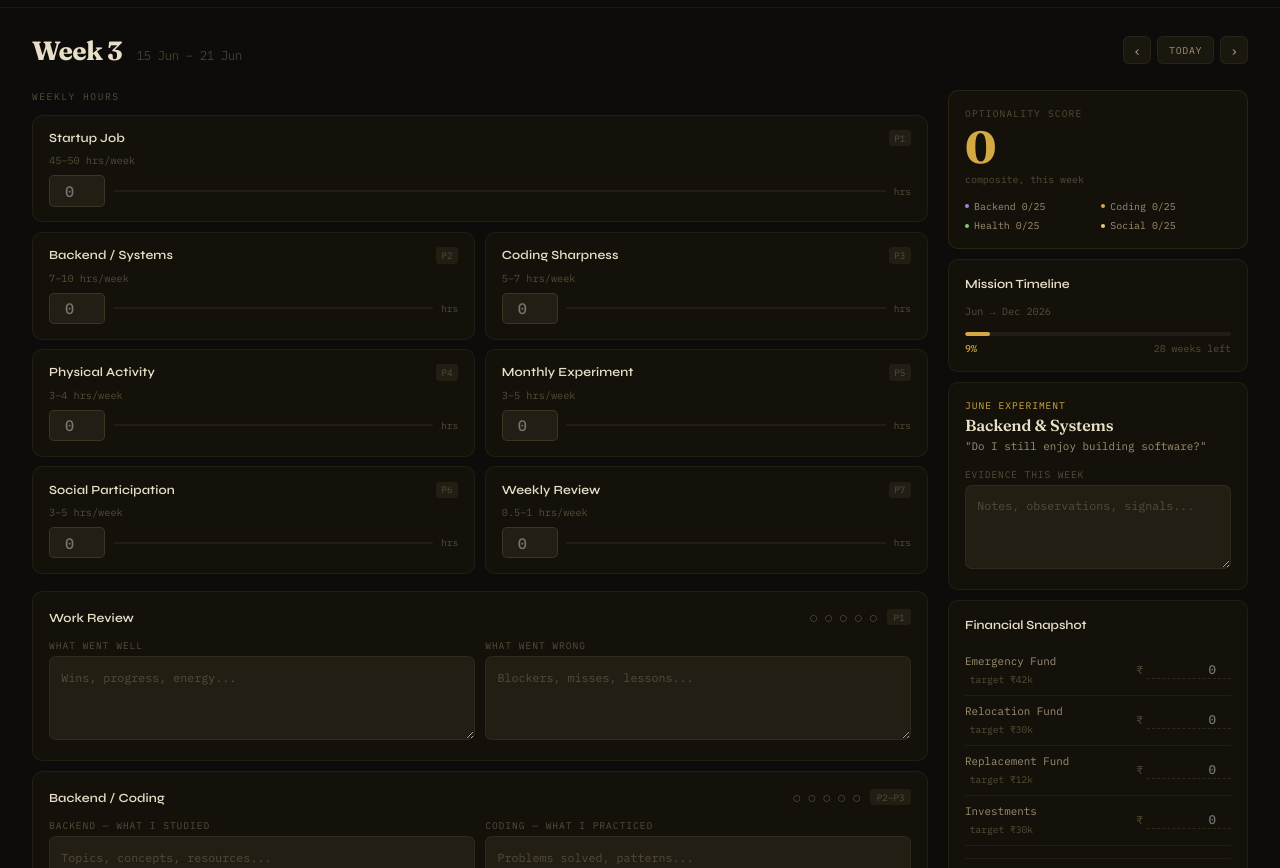
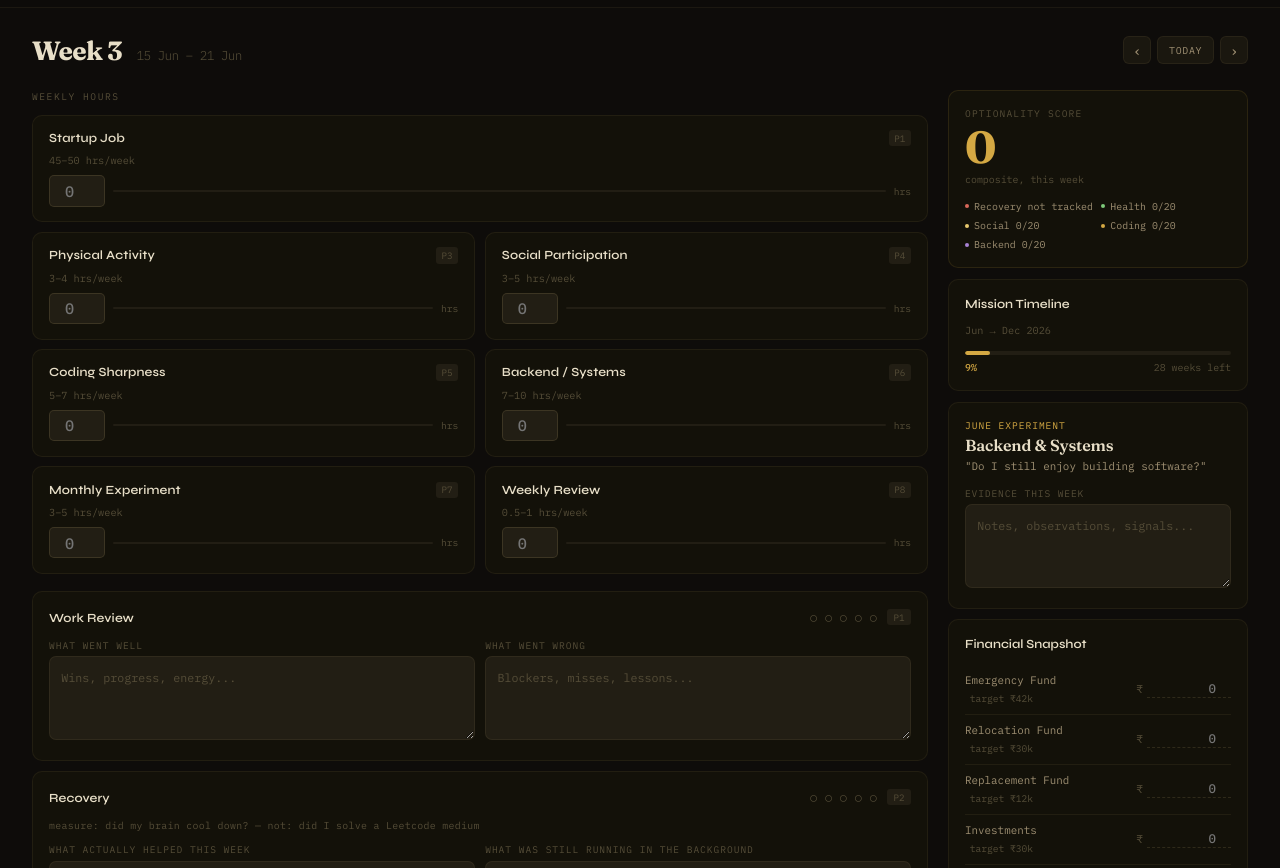
Before and after one commit to ekansh0unofficial/life, a plain HTML site: page index.html in a window 1280 px wide. Shown: the part 44-912 px from the top of the page. Drawn offline with Linux system fonts and the light colour scheme.

Commit message:
Add recovery section and update ratings logic

```diff
--- a/index.html
+++ b/index.html
@@ -658,13 +658,37 @@ select.text-field { appearance: none; cursor: pointer; }
           </div>
         </div>
 
+        <!-- Recovery -->
+        <div class="qual-section">
+          <div class="qual-section-header">
+            <div class="qual-section-title">Recovery</div>
+            <div style="display:flex;align-items:center;gap:0.5rem">
+              <div class="rating-row" data-key="recovery-rating" style="margin-bottom:0"></div>
+              <div class="qual-tag">P2</div>
+            </div>
+          </div>
+          <div style="font-family:var(--mono);font-size:0.62rem;color:var(--text3);letter-spacing:0.03em;margin-bottom:0.7rem">
+            measure: did my brain cool down? — not: did I solve a Leetcode medium
+          </div>
+          <div class="two-col">
+            <div>
+              <div class="field-label">What actually helped this week</div>
+              <textarea class="text-field" id="recovery-helped" placeholder="Walk, music, friends, gaming, nothing..." rows="3"></textarea>
+            </div>
+            <div>
+              <div class="field-label">What was still running in the background</div>
+              <textarea class="text-field" id="recovery-residue" placeholder="Client fear, tomorrow's meeting, unknown bugs..." rows="3"></textarea>
+            </div>
+          </div>
+        </div>
+
         <!-- Backend / Coding -->
         <div class="qual-section">
           <div class="qual-section-header">
             <div class="qual-section-title">Backend / Coding</div>
             <div style="display:flex;align-items:center;gap:0.5rem">
               <div class="rating-row" data-key="backend-rating" style="margin-bottom:0"></div>
-              <div class="qual-tag">P2–P3</div>
+              <div class="qual-tag">P5–P6</div>
             </div>
           </div>
           <div class="two-col">
@@ -960,12 +984,12 @@ const END_DATE   = new Date('2026-12-31');
 
 const BUCKETS = [
   { key: 'job',      name: 'Startup Job',         min: 45, max: 50, priority: 'P1', p1: true },
-  { key: 'backend',  name: 'Backend / Systems',    min: 7,  max: 10, priority: 'P2' },
-  { key: 'coding',   name: 'Coding Sharpness',     min: 5,  max: 7,  priority: 'P3' },
-  { key: 'physical', name: 'Physical Activity',    min: 3,  max: 4,  priority: 'P4' },
-  { key: 'exp',      name: 'Monthly Experiment',   min: 3,  max: 5,  priority: 'P5' },
-  { key: 'social',   name: 'Social Participation', min: 3,  max: 5,  priority: 'P6' },
-  { key: 'review',   name: 'Weekly Review',        min: 0.5, max: 1, priority: 'P7' },
+  { key: 'physical', name: 'Physical Activity',    min: 3,  max: 4,  priority: 'P3' },
+  { key: 'social',   name: 'Social Participation', min: 3,  max: 5,  priority: 'P4' },
+  { key: 'coding',   name: 'Coding Sharpness',     min: 5,  max: 7,  priority: 'P5' },
+  { key: 'backend',  name: 'Backend / Systems',    min: 7,  max: 10, priority: 'P6' },
+  { key: 'exp',      name: 'Monthly Experiment',   min: 3,  max: 5,  priority: 'P7' },
+  { key: 'review',   name: 'Weekly Review',        min: 0.5, max: 1, priority: 'P8' },
 ];
 
 const EXPERIMENTS = {
@@ -1002,11 +1026,11 @@ const MISSION_DIMS = [
 ];
 
 const QUAL_FIELDS = [
-  'work-well','work-wrong','backend-note','coding-note',
+  'work-well','work-wrong','recovery-helped','recovery-residue','backend-note','coding-note',
   'career-build','career-strat','health-note','social-note','adjustments'
 ];
 const FIN_FIELDS = ['fin-emergency','fin-relocation','fin-replacement','fin-investments'];
-const RATINGS = ['work-rating','backend-rating','energy-building','strategy-pull','health-rating','isolation-rating'];
+const RATINGS = ['work-rating','recovery-rating','backend-rating','energy-building','strategy-pull','health-rating','isolation-rating'];
 
 // ── STATE ───────────────────────────────────────────
 let allData  = {};
@@ -1255,28 +1279,45 @@ function updateFinTotal() {
 // ── SCORE ────────────────────────────────────────────
 function computeScore() {
   const wk = weekKey(currentWeek);
-  const hours = allData[wk]?.hours || {};
+  const wkData = allData[wk] || {};
+  const hours = wkData.hours || {};
+  const ratings = wkData.ratings || {};
   let score = 0, parts = [];
   const bMap = {};
   BUCKETS.forEach(b => bMap[b.key] = b);
-  function addBucket(key, label, color) {
+
+  function addHoursBucket(key, label, color, weight) {
     const b = bMap[key];
     const h = hours[key] || 0;
-    const s = h >= b.min ? 25 : h > 0 ? Math.round((h/b.min)*25) : 0;
+    const s = h >= b.min ? weight : h > 0 ? Math.round((h/b.min)*weight) : 0;
     score += s;
-    parts.push({ label, color, val: s });
+    parts.push({ label, color, val: s, weight });
   }
-  addBucket('backend',  'Backend',  'var(--purple)');
-  addBucket('coding',   'Coding',   'var(--accent)');
-  addBucket('physical', 'Health',   'var(--green)');
-  addBucket('social',   'Social',   'var(--gold)');
+  // Recovery is a felt state, not a quantity — "did my brain cool down?"
+  // is answered by the 1-5 rating, not by hours logged. A week with the
+  // recovery-rating field never filled in (pre-recovery-tracking weeks)
+  // is shown as untracked rather than scored as a 0.
+  function addRecoveryBucket(label, color, weight) {
+    const r = ratings['recovery-rating'];
+    const tracked = typeof r === 'number' && r > 0;
+    const s = tracked ? Math.round((r/5)*weight) : null;
+    if (s !== null) score += s;
+    parts.push({ label, color, val: s, weight, untracked: !tracked });
+  }
+  addRecoveryBucket('Recovery', 'var(--red)', 20);
+  addHoursBucket('physical', 'Health',   'var(--green)',  20);
+  addHoursBucket('social',   'Social',   'var(--gold)',   20);
+  addHoursBucket('coding',   'Coding',   'var(--accent)', 20);
+  addHoursBucket('backend',  'Backend',  'var(--purple)', 20);
   document.getElementById('opt-score').textContent = Math.min(100, score);
   const bd = document.getElementById('score-breakdown');
   bd.innerHTML = '';
   parts.forEach(p => {
     const el = document.createElement('div');
     el.className = 'score-item';
-    el.innerHTML = `<div class="score-item-dot" style="background:${p.color}"></div>${p.label} ${p.val}/25`;
+    el.innerHTML = p.untracked
+      ? `<div class="score-item-dot" style="background:${p.color}"></div>${p.label} not tracked`
+      : `<div class="score-item-dot" style="background:${p.color}"></div>${p.label} ${p.val}/${p.weight}`;
     bd.appendChild(el);
   });
 }
```
